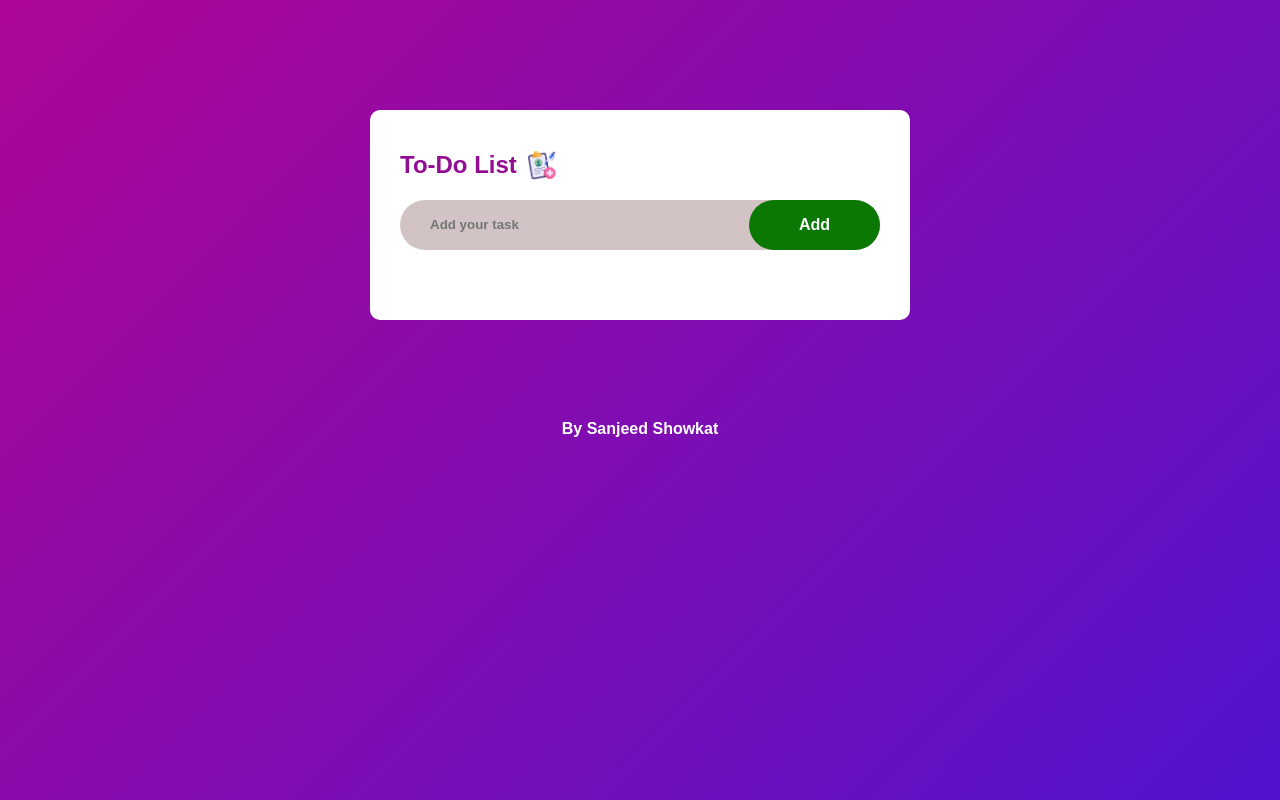
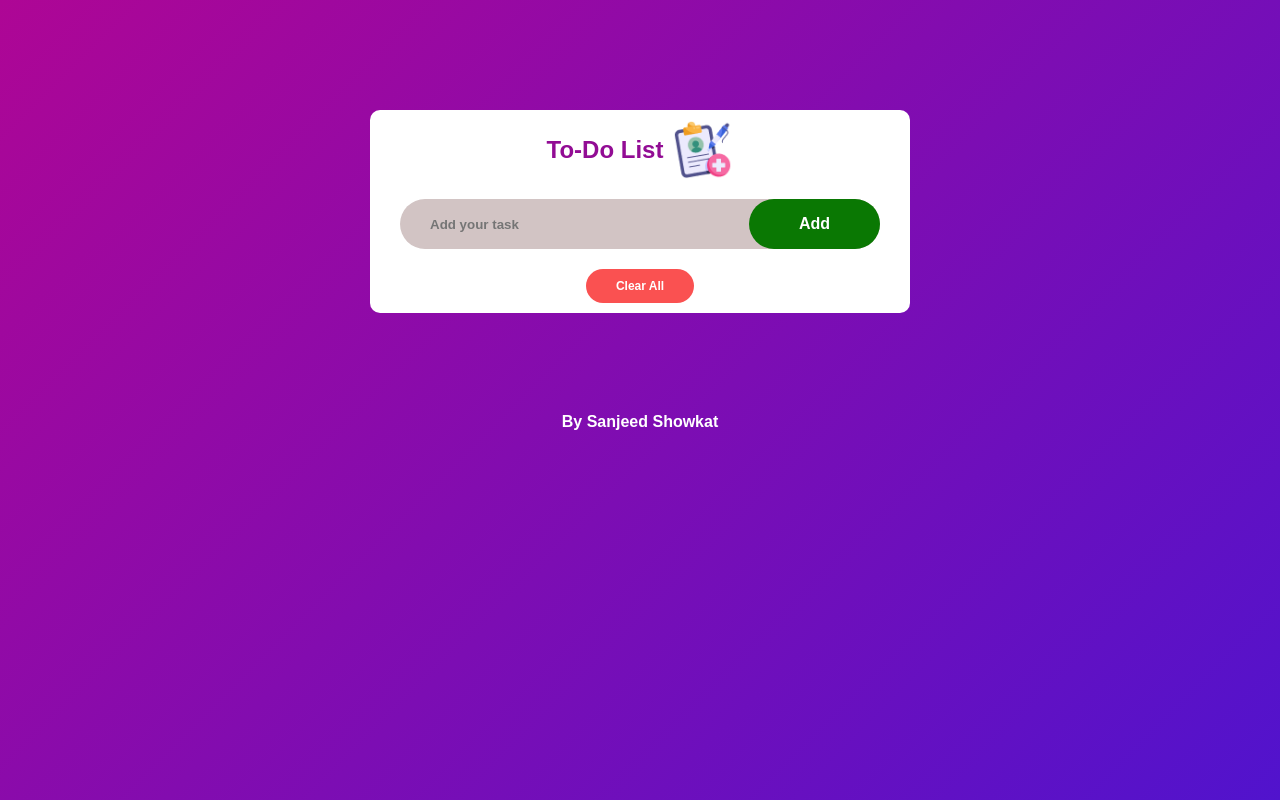
Before and after one commit to Sanj33d/To-Do-List-Web-App, a plain HTML site: page index.html in a window 1280 px wide. Drawn offline with Linux system fonts and the light colour scheme.

Commit message:
clear all btn added

```diff
--- a/index.html
+++ b/index.html
@@ -12,13 +12,16 @@
             <h2>To-Do List <img src="images/toDo.png"></h2>
             <div class="row">
                 <input type="text" placeholder="Add your task" id="input-box">
-                <button onclick="addToTask()">Add</button>
+                <button class="btn-add" onclick="addToTask()">Add</button>
             </div>
             <ul id="list-container">
                 <!-- <li class="checked">Task 1</li>
                 <li>Task 2</li>
                 <li>Task 3</li> -->
             </ul>
+            <div class="btn-clear-container">
+                <button onclick="handleClear()" class="btn-clear">Clear All</button>
+            </div>
         </div>
         <footer class="">
             By Sanjeed Showkat
--- a/script/script.js
+++ b/script/script.js
@@ -38,3 +38,13 @@ const showData = () => {
 }
 
 showData();
+
+const handleClear = () => {
+    if (listContainer.innerHTML === "") {
+        alert("Nothing to be cleared")
+    }
+    else{
+        listContainer.innerHTML = "";
+        saveData();
+    }
+}
--- a/styles/style.css
+++ b/styles/style.css
@@ -19,18 +19,19 @@
     max-width: 540px;
     border-radius: 10px;
     margin: 100px auto;
-    padding: 40px 30px 70px;
+    padding: 10px 30px;
 }
 
 .to-do h2{
     color: rgb(146, 12, 148);
     display: flex;
     align-items: center;
+    justify-content: center;
     margin-bottom: 20px;
 }
 
 .to-do h2 img{
-    width: 30px;
+    width: 60px;
     margin-left: 10px;
 }
 
@@ -51,7 +52,7 @@ input{
     padding: 10px;
 }
 
-button{
+.btn-add{
     border: none;
     outline: none;
     padding: 16px 50px;
@@ -102,6 +103,23 @@ ul li span{
     /* line-height: 40px; */
 }
 
+.btn-clear{
+    border: none;
+    outline: none;
+    padding: 10px 30px;
+    background: rgb(250, 81, 81);
+    color: white;
+    font-size: 12px;
+    font-weight: 700;
+    cursor: pointer;
+    border-radius: 40px;
+}
+
+.btn-clear-container{
+    text-align: center;
+    margin-top: 20px;
+}
+
 footer{
     display: flex;
     justify-content: center;
```
